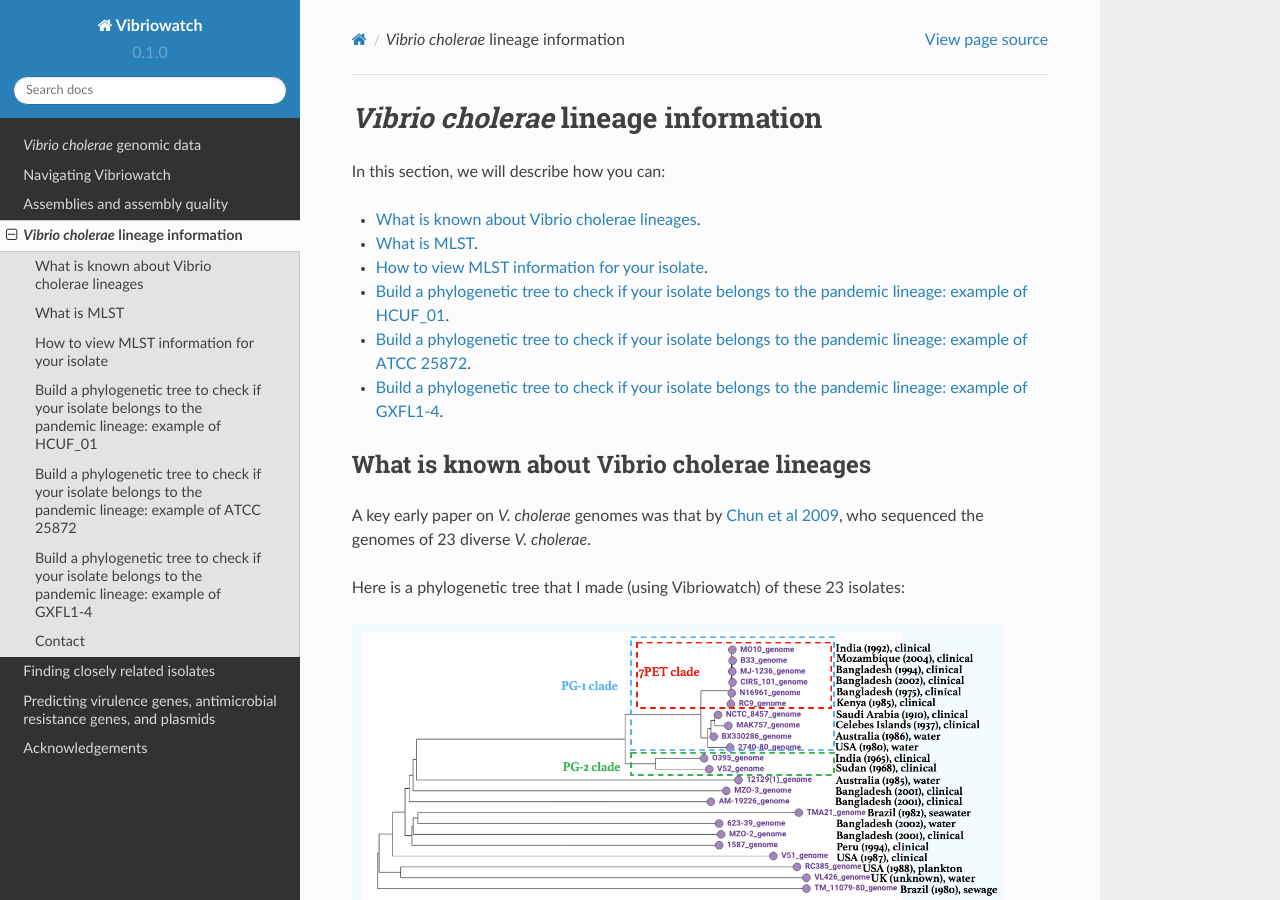
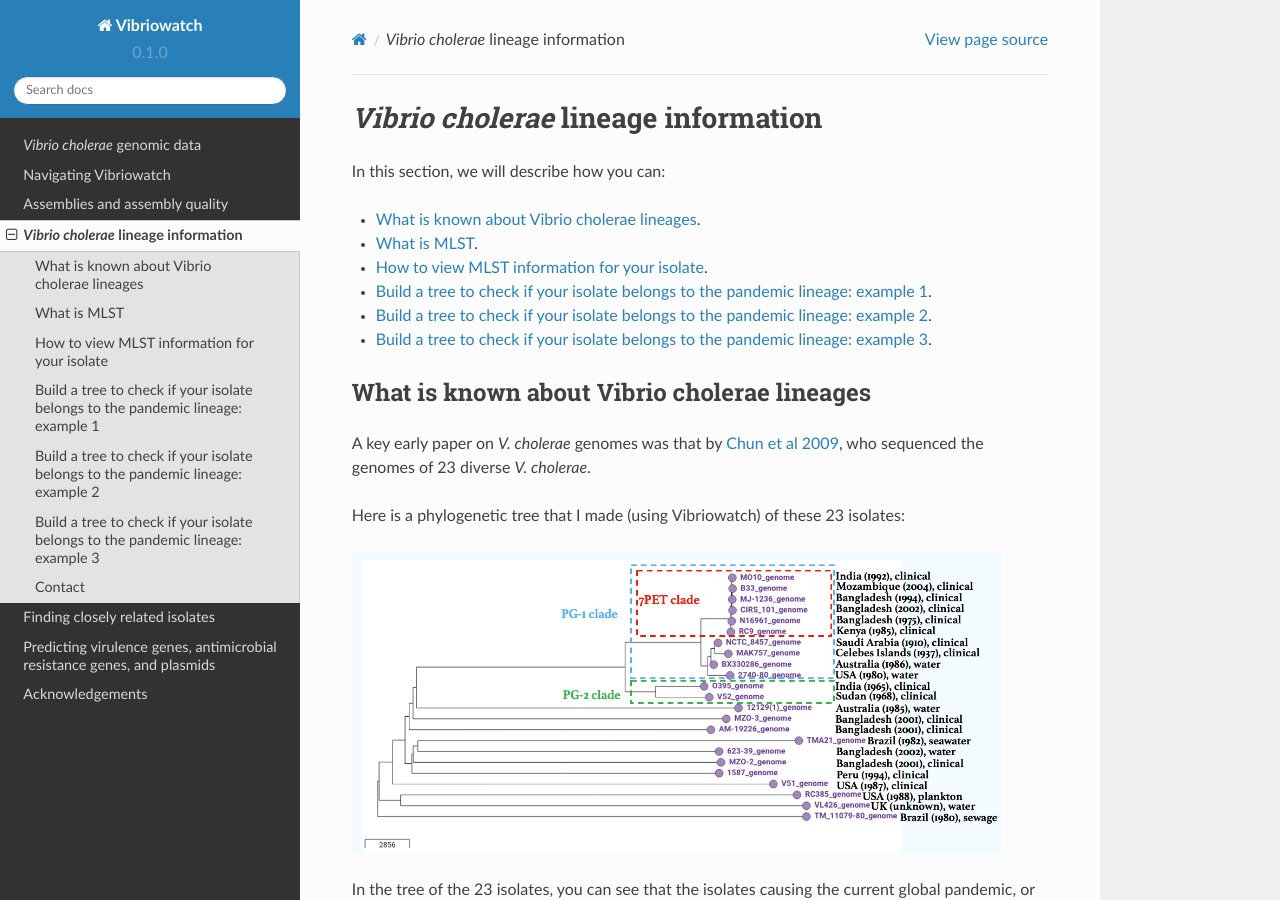
Before and after one commit to avrilcoghlan/vibriowatch, a Sphinx documentation site: the page built from docs/source/mlst.rst, in a window 1280 px wide and 900 px high. Built offline with Sphinx 7.4.7 and the Read the Docs theme 2.0.0, drawn with Linux system fonts in a browser that asks for light colours; some of the changed text lies outside the part shown.

Commit message:
Update mlst.rst
updated subheadings

```diff
--- a/docs/source/mlst.rst
+++ b/docs/source/mlst.rst
@@ -6,9 +6,9 @@ In this section, we will describe how you can:
 * `What is known about Vibrio cholerae lineages`_.
 * `What is MLST`_.
 * `How to view MLST information for your isolate`_.
-* `Build a phylogenetic tree to check if your isolate belongs to the pandemic lineage: example of HCUF_01`_.
-* `Build a phylogenetic tree to check if your isolate belongs to the pandemic lineage: example of ATCC 25872`_.
-* `Build a phylogenetic tree to check if your isolate belongs to the pandemic lineage: example of GXFL1-4`_.
+* `Build a tree to check if your isolate belongs to the pandemic lineage: example 1`_.
+* `Build a tree to check if your isolate belongs to the pandemic lineage: example 2`_.
+* `Build a tree to check if your isolate belongs to the pandemic lineage: example 3`_.
 
 What is known about Vibrio cholerae lineages
 --------------------------------------------
@@ -107,8 +107,8 @@ This isolate has the same alleles as the isolate above at the *adk*, *gyrB*, *md
 
 Note that it is possible that the pandemic lineage also contains other rare STs as well as ST69 and ST515. Therefore, if you isolate is not ST69 or ST515, it is still possible that it your isolate belongs to the pandemic lineage; you will need to build a phylogenetic tree to find out (see `Build a phylogenetic tree to check if your isolate belongs to the pandemic lineage`_).
 
-Build a phylogenetic tree to check if your isolate belongs to the pandemic lineage: example of HCUF_01
-------------------------------------------------------------------------------------------------------
+Build a tree to check if your isolate belongs to the pandemic lineage: example 1
+--------------------------------------------------------------------------------
 
 As mentioned above, if your isolate has sequence type ST69 or ST515 in the `Octavia et al 2013`_ MLST scheme, it likely belongs to the current
 pandemic lineage (7PET lineage). On the other hand, if your isolate is not ST69 or ST515 in the `Octavia et al 2013`_ MLST scheme, it likely
@@ -156,8 +156,8 @@ Therefore, this strongly suggests that HCUF-01 belongs to the 7PET lineage, that
 
 At the bottom left, we can see a scale-bar saying “415”, which tells us how much genetic distance is represented by a certain branch-length in the tree. The lengths of the branches between isolate HCUF-01 and its common ancestor with the 7PET isolates (ie. from HCUF-01 to the red arrow) is a fraction of the length of this scale-bar; we can roughly guess by eye that this is a genetic distance of <50, which is pretty small.
 
-Build a phylogenetic tree to check if your isolate belongs to the pandemic lineage: example of ATCC 25872
----------------------------------------------------------------------------------------------------------
+Build a tree to check if your isolate belongs to the pandemic lineage: example 2
+--------------------------------------------------------------------------------
 
 As another example, let's take isolate ATCC 25872, which was collected from an outbreak in former Czechoslovakia in 1965 (`Aldova et al 1968`_). If you make a collection consisting of the 23 isolates from `Chun et al 2009`_ and ATCC 25872, Vibriowatch will build a tree that should look something like this:
 
@@ -175,8 +175,8 @@ This shows that ATCC 25872 does not group together with the 7PET lineage isolate
 
 In fact, recent phylogenetic analysis suggests that ATCC 25872 and V52 belong to the same *V. cholerae* lineage, which has been named the 'Sudanese lineage' of *V. cholerae* and lies within the 'phylocore group 2' clade of *V. cholerae* (Dorman & Thomson 2023, in press).
 
-Build a phylogenetic tree to check if your isolate belongs to the pandemic lineage: example of GXFL1-4
-------------------------------------------------------------------------------------------------------
+Build a tree to check if your isolate belongs to the pandemic lineage: example 3
+--------------------------------------------------------------------------------
 
 As another example, let's take isolate GXFL1-4, which was sequenced from prawns by `Zhou et al 2022`_. If you make a collection consisting of the 23 isolates from `Chun et al 2009`_ and GXFL1-4, Vibriowatch builds a tree looking something like this:
 
```
